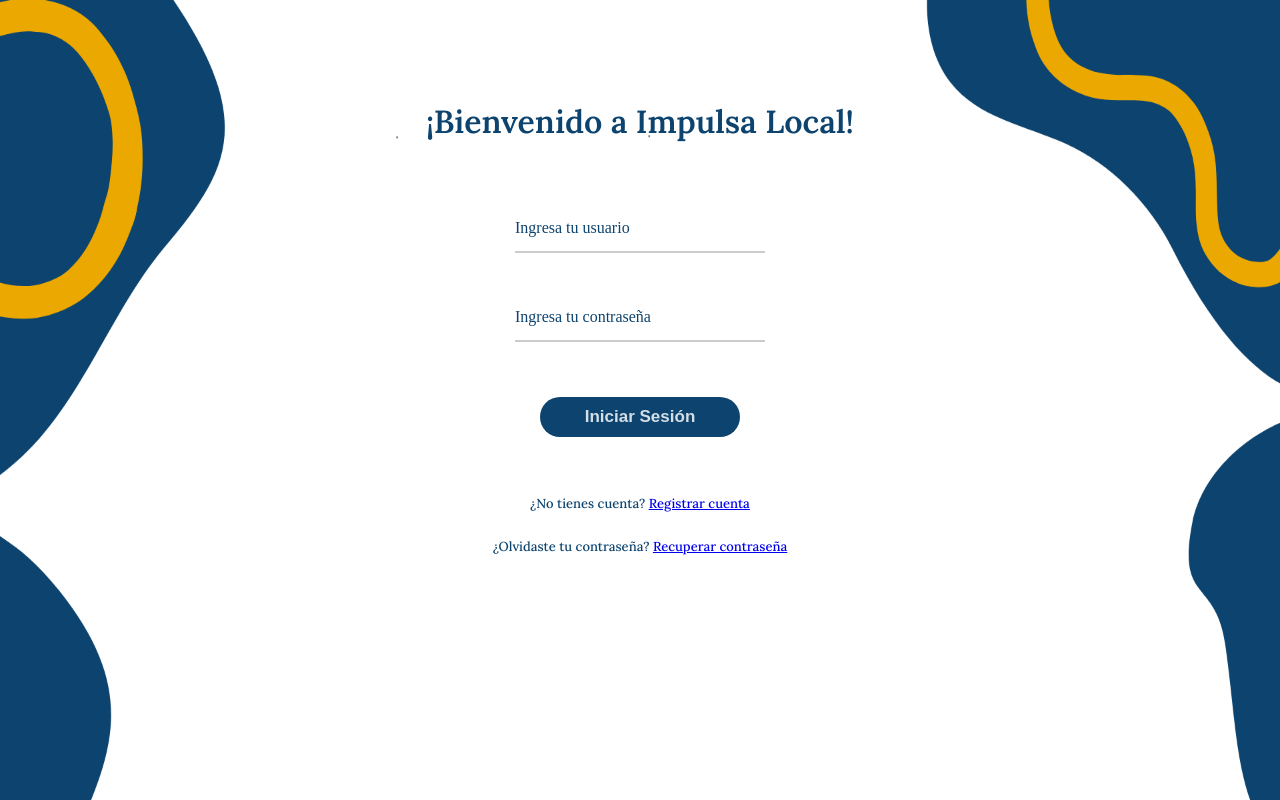
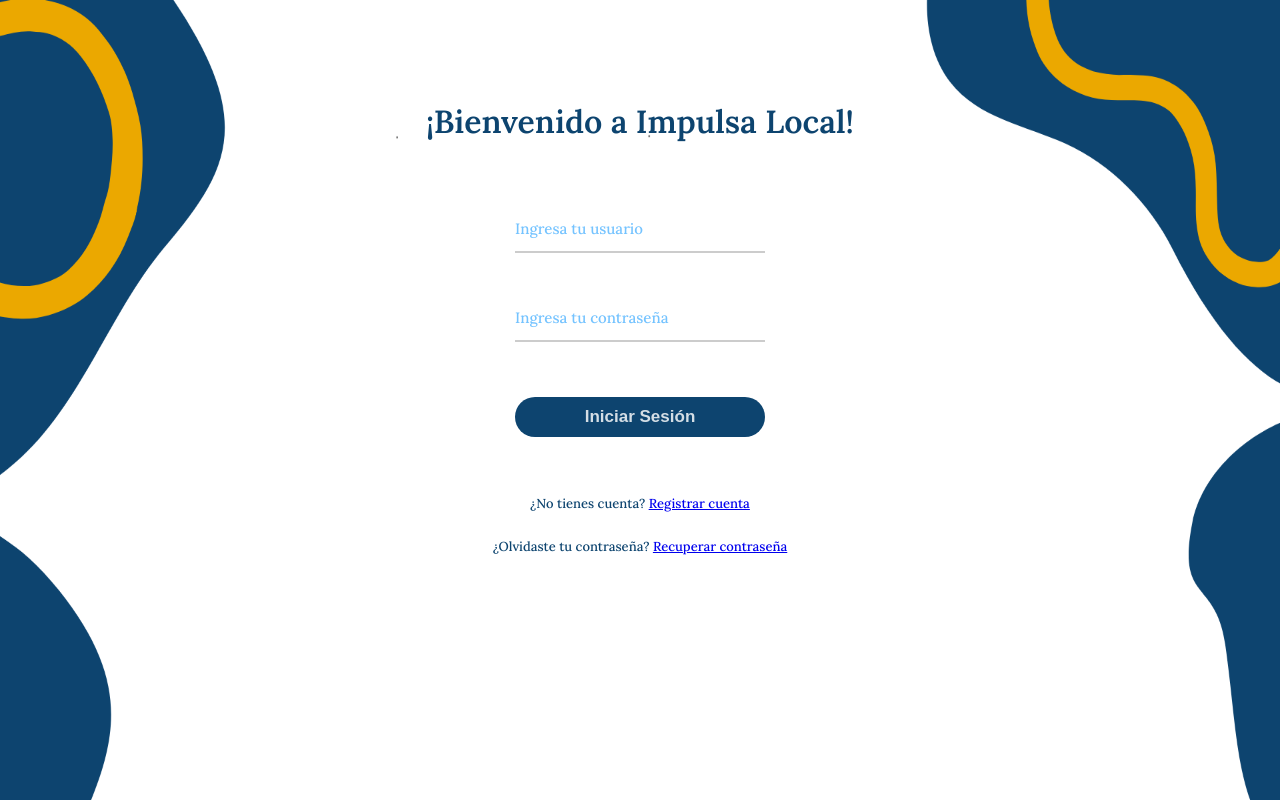
Before and after one commit to ManuRodriguezC/impulsa_local, a Django app: page /account/login/ in a window 1280 px wide. Run offline with Django 4.2, Linux system fonts and the light colour scheme.

Commit message:
Ajustes adicionales para el CSS

```diff
--- a/account/static/CSS/login.css
+++ b/account/static/CSS/login.css
@@ -5,7 +5,7 @@ body {
     margin: 0;
     padding: 0;
 }
-h1, p {
+h1, p, label{
     font-family: 'Lora', serif;
 }
 .cta-btn {
@@ -55,10 +55,11 @@ h1 {
     outline: none;
 }
 .hero-input label {
+    font-size: 15px;
     position: absolute;
     top: 5px;
     left: 0;
-    color: var(--color-base);
+    color: #74c3ff;
     transition: 0.3s;
     pointer-events: none;
 }
@@ -66,7 +67,7 @@ h1 {
 .hero-input input:valid+label {
     top: -10px;
     color: var(--color-base);
-    font-size: 16px;
+    font-size: 12px;
 }
 .hero-input .underline {
     position: absolute;
@@ -93,7 +94,7 @@ button {
     text-decoration: none;
     background-color: var(--color-base);
     margin: 5px;
-    width: 200px;
+    width: 250px;
     height: 40px;
     border-radius: 80px;
     border: none;
```
